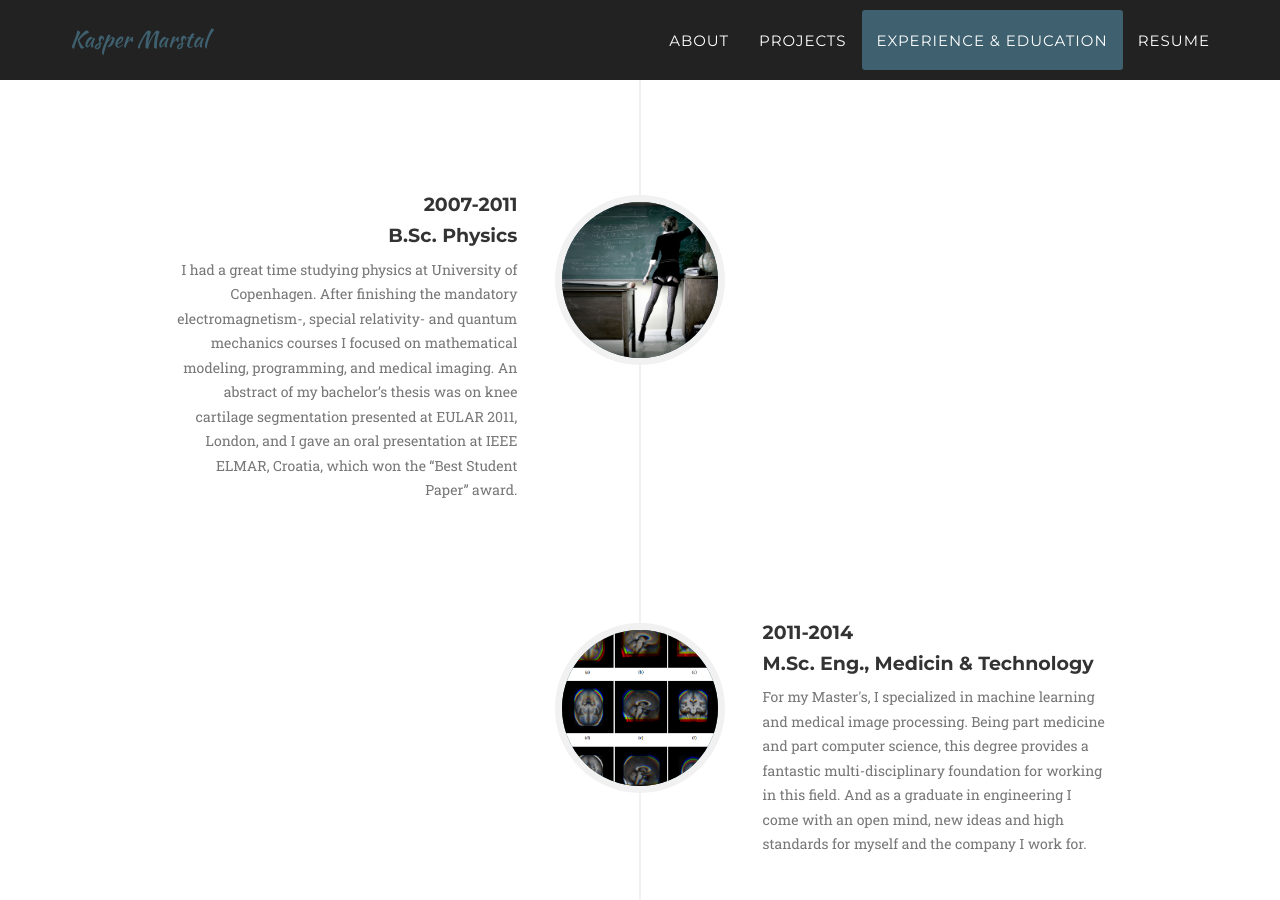
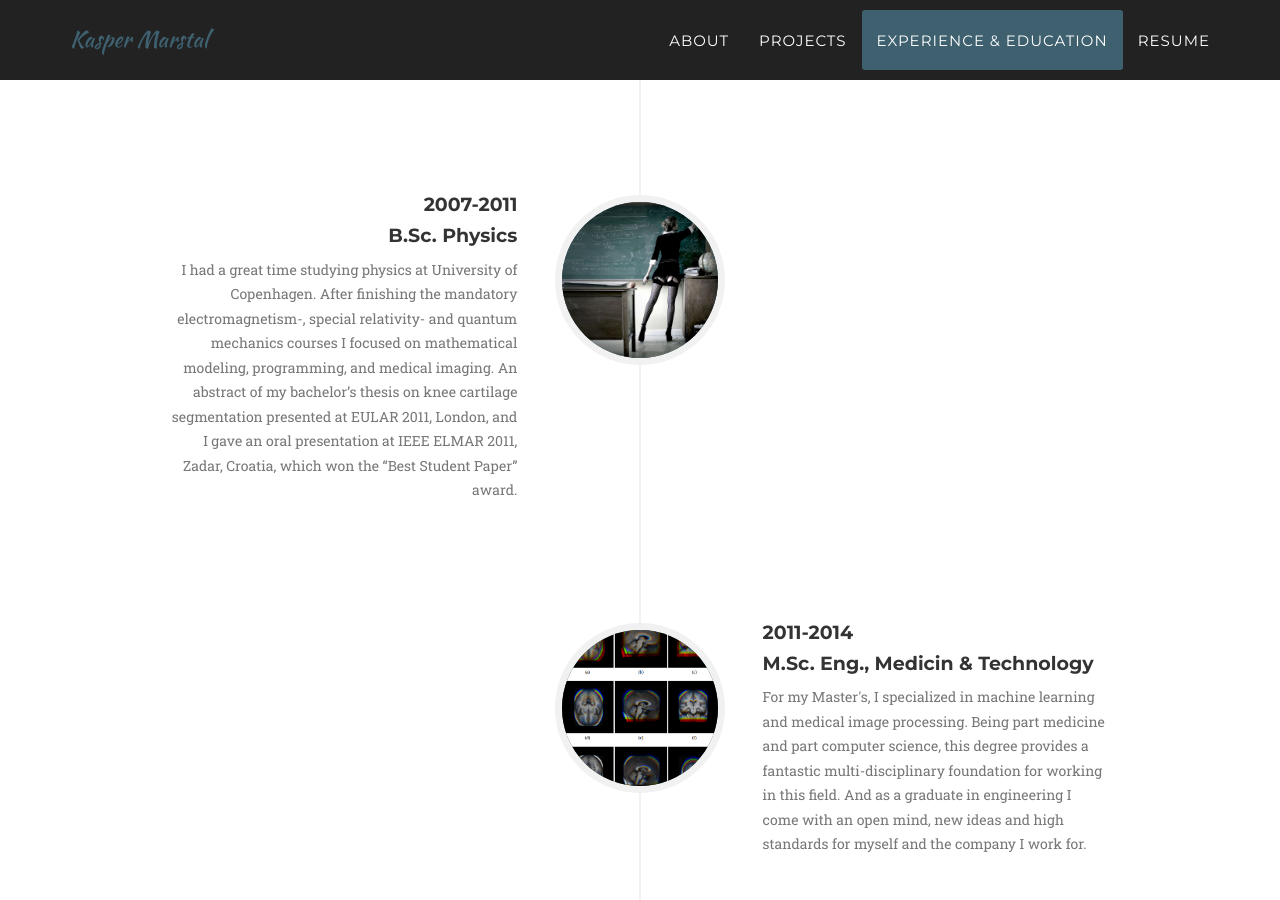
Before and after one commit to jmartens/kaspermarstal.github.io, a Jekyll site: the page built from index.html, in a window 1280 px wide and 900 px high, scrolled down 3586 px. Built offline with Jekyll 4.4.1, drawn with Linux system fonts in a browser that asks for light colours; nearby versions of some CDN libraries; some web fonts are replaced.

Commit message:
Update expedu.html

```diff
--- a/_includes/expedu.html
+++ b/_includes/expedu.html
@@ -48,7 +48,7 @@
                                     <h4 class="subheading">B.Sc. Physics</h4>
                                 </div>
                                 <div class="timeline-body">
-                                    <p class="text-muted">I had a great time studying physics at University of Copenhagen. After finishing the mandatory electromagnetism-, special relativity- and quantum mechanics courses I focused on mathematical modeling, programming, and medical imaging. An abstract of my bachelor’s thesis was on knee cartilage segmentation presented at EULAR 2011, London, and I gave an oral presentation at IEEE ELMAR, Croatia, which won the “Best Student Paper” award.</p>
+                                    <p class="text-muted">I had a great time studying physics at University of Copenhagen. After finishing the mandatory electromagnetism-, special relativity- and quantum mechanics courses I focused on mathematical modeling, programming, and medical imaging. An abstract of my bachelor’s thesis on knee cartilage segmentation presented at EULAR 2011, London, and I gave an oral presentation at IEEE ELMAR 2011, Zadar, Croatia, which won the “Best Student Paper” award.</p>
                                 </div>
                             </div>
                         </li>
```
